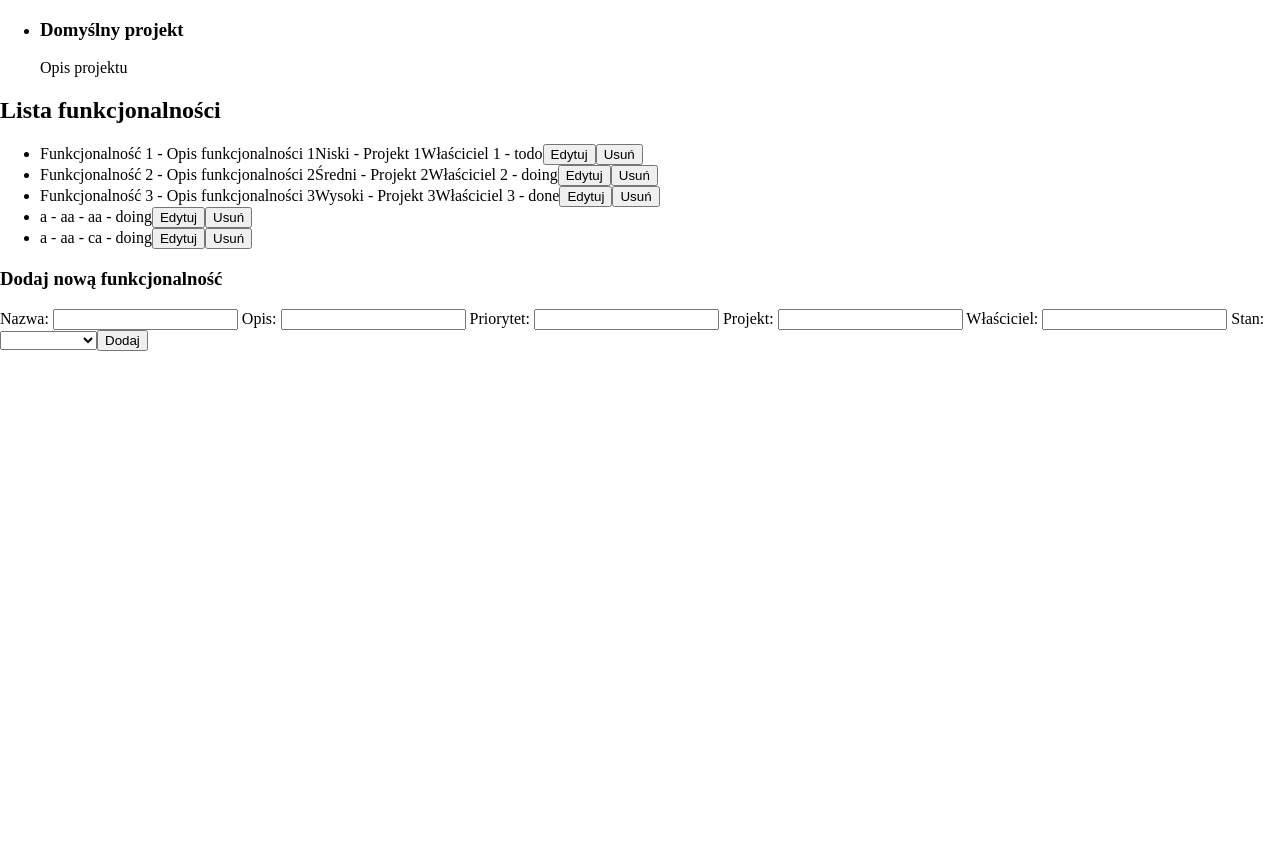
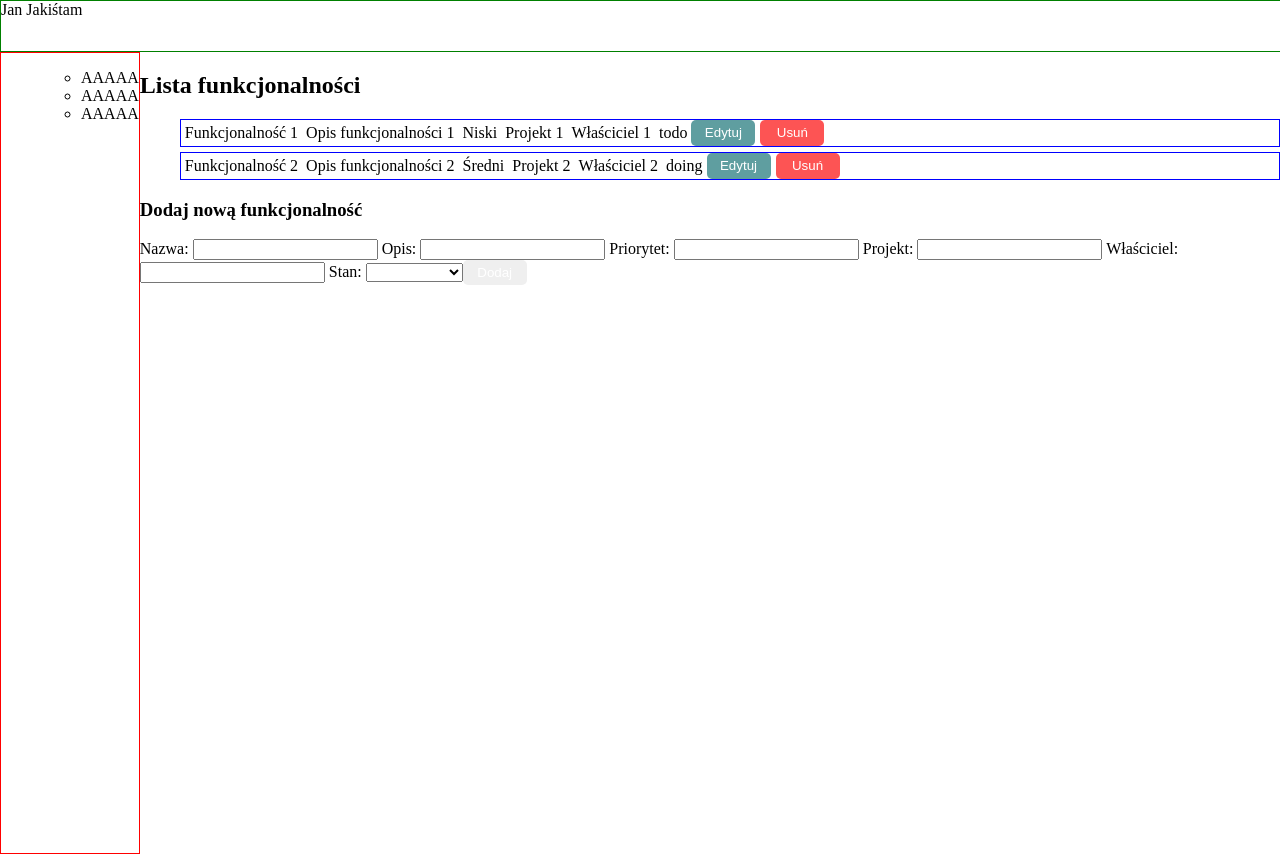
Before and after one commit to k-wos/PAW---Angular, an Angular app in the folder projekt/: page /functionality in a window 1280 px wide. Before the commit the page ends 800 px from the top, so only its background shows below. Built offline with nearby package versions, Linux system fonts and the light colour scheme; data requests are answered from the project's data file.

Commit message:
style functionality list

```diff
--- a/projekt/db.json
+++ b/projekt/db.json
@@ -17,33 +17,6 @@
       "project": "Projekt 2",
       "owner": "Właściciel 2",
       "status": "doing"
-    },
-    {
-      "id": 3,
-      "name": "Funkcjonalność 3",
-      "description": "Opis funkcjonalności 3",
-      "priority": "Wysoki",
-      "project": "Projekt 3",
-      "owner": "Właściciel 3",
-      "status": "done"
-    },
-    {
-      "name": "a",
-      "description": "a",
-      "priority": "a",
-      "project": "a",
-      "owner": "a",
-      "status": "doing",
-      "id": 4
-    },
-    {
-      "name": "a",
-      "description": "a",
-      "priority": "a",
-      "project": "c",
-      "owner": "a",
-      "status": "doing",
-      "id": 5
     }
   ]
 }
--- a/projekt/src/app/app.component.html
+++ b/projekt/src/app/app.component.html
@@ -1,4 +1,3 @@
-<!-- <app-header></app-header>
-<app-board></app-board> -->
-<app-project-list></app-project-list>
-<app-functionality-list></app-functionality-list>
+<app-header></app-header>
+<app-board>
+</app-board>
--- a/projekt/src/app/board/board.component.html
+++ b/projekt/src/app/board/board.component.html
@@ -1,4 +1,4 @@
 <main>
   <app-aside-nav></app-aside-nav>
-  <section>aaaa</section>
+  <section><app-functionality-list></app-functionality-list></section>
 </main>
--- a/projekt/src/app/functionality-list/functionality-list.component.html
+++ b/projekt/src/app/functionality-list/functionality-list.component.html
@@ -2,14 +2,14 @@
 
 <ul>
   <li *ngFor="let functionality of functionalities">
-    <span>{{ functionality.name }}</span> -
+    <span>{{ functionality.name }}</span>
     <span>{{ functionality.description }}</span>
-    <span>{{ functionality.priority }}</span> -
+    <span>{{ functionality.priority }}</span>
     <span>{{ functionality.project }}</span>
-    <span>{{ functionality.owner }}</span> -
+    <span>{{ functionality.owner }}</span>
     <span>{{ functionality.status }}</span>
-    <button (click)="updateFunctionality(functionality)">Edytuj</button>
-    <button (click)="deleteFunctionality(functionality.id)">Usuń</button>
+    <button (click)="updateFunctionality(functionality)" class="edit">Edytuj</button>
+    <button (click)="deleteFunctionality(functionality.id)" class="delete">Usuń</button>
   </li>
 </ul>
 
--- a/projekt/src/app/functionality-list/functionality-list.component.scss
+++ b/projekt/src/app/functionality-list/functionality-list.component.scss
@@ -0,0 +1,23 @@
+li{
+    display:flex;
+    border: 1px solid blue;
+    margin-bottom: 5px;
+}
+span{
+    padding:4px;
+}
+button{
+    padding: 5px;
+    border:none;
+    color:white;
+    margin-right: 5px;
+    border-radius: 5px;;
+    width: 5vw;
+
+}
+.edit{
+    background-color: cadetblue;
+}
+.delete{
+    background-color: #fd5454;
+}
```
